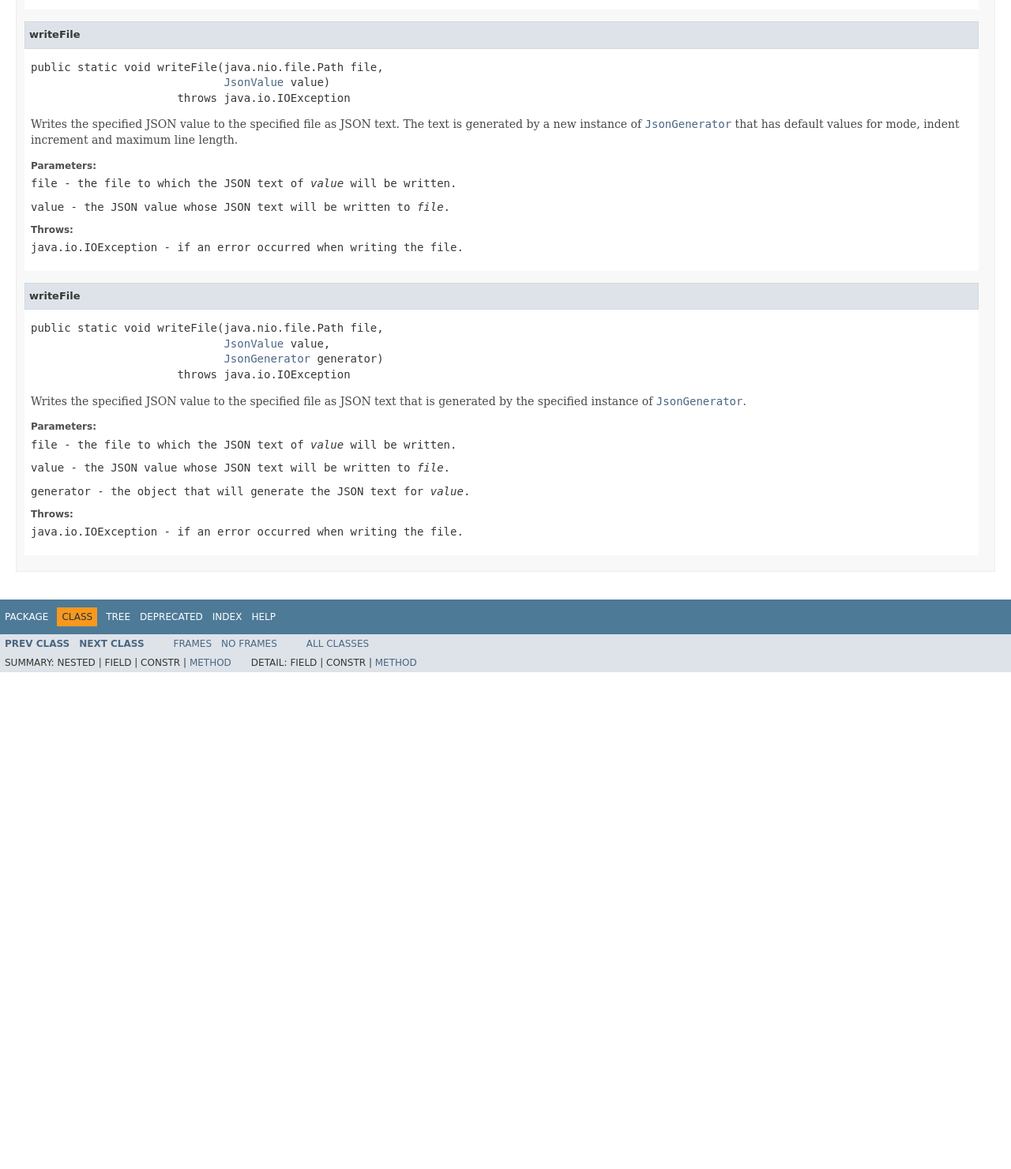
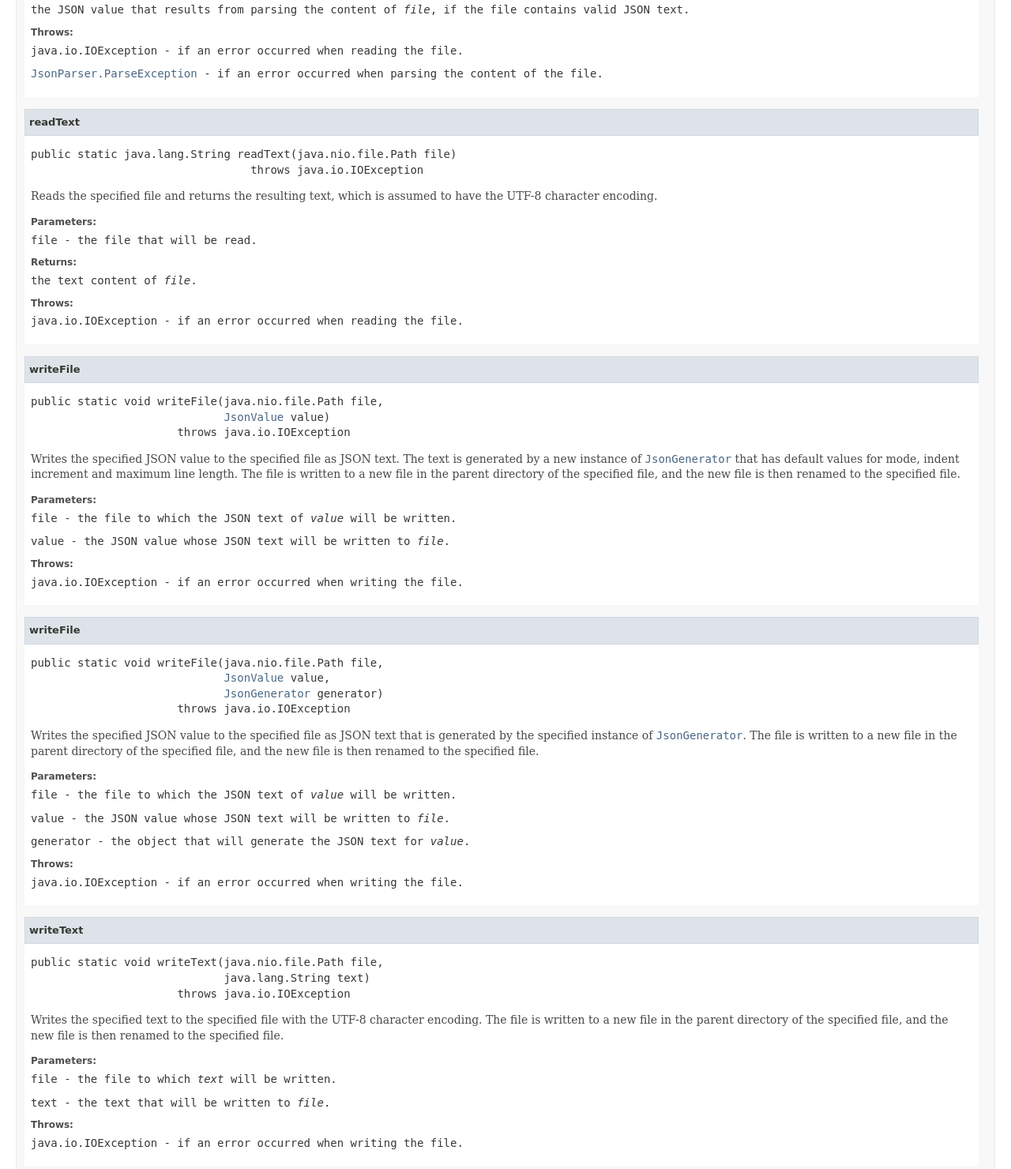
Before and after one commit to blankaspect/jsonTree, a plain HTML site: page docs/api/uk/blankaspect/common/json/JsonUtils.html in a window 1280 px wide. Shown: the part 1138-2618 px from the top of the page at 79% size. Before the commit the page ends 1989 px from the top, so only its background shows below. Drawn offline with Linux system fonts and the light colour scheme; a web font is replaced by a local one.

Commit message:
Added the methods 'readText' and 'writeText'.

```diff
--- a/docs/api/uk/blankaspect/common/json/JsonUtils.html
+++ b/docs/api/uk/blankaspect/common/json/JsonUtils.html
@@ -2,9 +2,9 @@
 <!-- NewPage -->
 <html lang="en">
 <head>
-<!-- Generated by javadoc (1.8.0_152) on Wed Dec 06 17:15:05 GMT 2017 -->
+<!-- Generated by javadoc (1.8.0_152) on Fri Dec 08 10:44:32 GMT 2017 -->
 <title>JsonUtils</title>
-<meta name="date" content="2017-12-06">
+<meta name="date" content="2017-12-08">
 <link rel="stylesheet" type="text/css" href="../../../../stylesheet.css" title="Style">
 <script type="text/javascript" src="../../../../script.js"></script>
 </head>
@@ -18,7 +18,7 @@
     catch(err) {
     }
 //-->
-var methods = {"i0":9,"i1":9,"i2":9};
+var methods = {"i0":9,"i1":9,"i2":9,"i3":9,"i4":9};
 var tabs = {65535:["t0","All Methods"],1:["t1","Static Methods"],8:["t4","Concrete Methods"]};
 var altColor = "altColor";
 var rowColor = "rowColor";
@@ -135,19 +135,32 @@ extends java.lang.Object</pre>
 </td>
 </tr>
 <tr id="i1" class="rowColor">
+<td class="colFirst"><code>static java.lang.String</code></td>
+<td class="colLast"><code><span class="memberNameLink"><a href="../../../../uk/blankaspect/common/json/JsonUtils.html#readText-java.nio.file.Path-">readText</a></span>(java.nio.file.Path&nbsp;file)</code>
+<div class="block">Reads the specified file and returns the resulting text, which is assumed to have the UTF-8 character encoding.</div>
+</td>
+</tr>
+<tr id="i2" class="altColor">
 <td class="colFirst"><code>static void</code></td>
 <td class="colLast"><code><span class="memberNameLink"><a href="../../../../uk/blankaspect/common/json/JsonUtils.html#writeFile-java.nio.file.Path-uk.blankaspect.common.json.JsonValue-">writeFile</a></span>(java.nio.file.Path&nbsp;file,
          <a href="../../../../uk/blankaspect/common/json/JsonValue.html" title="class in uk.blankaspect.common.json">JsonValue</a>&nbsp;value)</code>
 <div class="block">Writes the specified JSON value to the specified file as JSON text.</div>
 </td>
 </tr>
-<tr id="i2" class="altColor">
+<tr id="i3" class="rowColor">
 <td class="colFirst"><code>static void</code></td>
 <td class="colLast"><code><span class="memberNameLink"><a href="../../../../uk/blankaspect/common/json/JsonUtils.html#writeFile-java.nio.file.Path-uk.blankaspect.common.json.JsonValue-uk.blankaspect.common.json.JsonGenerator-">writeFile</a></span>(java.nio.file.Path&nbsp;file,
          <a href="../../../../uk/blankaspect/common/json/JsonValue.html" title="class in uk.blankaspect.common.json">JsonValue</a>&nbsp;value,
          <a href="../../../../uk/blankaspect/common/json/JsonGenerator.html" title="class in uk.blankaspect.common.json">JsonGenerator</a>&nbsp;generator)</code>
 <div class="block">Writes the specified JSON value to the specified file as JSON text that is generated by the specified instance of
  <a href="../../../../uk/blankaspect/common/json/JsonGenerator.html" title="class in uk.blankaspect.common.json"><code>JsonGenerator</code></a>.</div>
+</td>
+</tr>
+<tr id="i4" class="altColor">
+<td class="colFirst"><code>static void</code></td>
+<td class="colLast"><code><span class="memberNameLink"><a href="../../../../uk/blankaspect/common/json/JsonUtils.html#writeText-java.nio.file.Path-java.lang.String-">writeText</a></span>(java.nio.file.Path&nbsp;file,
+         java.lang.String&nbsp;text)</code>
+<div class="block">Writes the specified text to the specified file with the UTF-8 character encoding.</div>
 </td>
 </tr>
 </table>
@@ -194,6 +207,25 @@ extends java.lang.Object</pre>
 </dl>
 </li>
 </ul>
+<a name="readText-java.nio.file.Path-">
+<!--   -->
+</a>
+<ul class="blockList">
+<li class="blockList">
+<h4>readText</h4>
+<pre>public static&nbsp;java.lang.String&nbsp;readText(java.nio.file.Path&nbsp;file)
+                                 throws java.io.IOException</pre>
+<div class="block">Reads the specified file and returns the resulting text, which is assumed to have the UTF-8 character encoding.</div>
+<dl>
+<dt><span class="paramLabel">Parameters:</span></dt>
+<dd><code>file</code> - the file that will be read.</dd>
+<dt><span class="returnLabel">Returns:</span></dt>
+<dd>the text content of <i>file</i>.</dd>
+<dt><span class="throwsLabel">Throws:</span></dt>
+<dd><code>java.io.IOException</code> - if an error occurred when reading the file.</dd>
+</dl>
+</li>
+</ul>
 <a name="writeFile-java.nio.file.Path-uk.blankaspect.common.json.JsonValue-">
 <!--   -->
 </a>
@@ -204,7 +236,9 @@ extends java.lang.Object</pre>
                              <a href="../../../../uk/blankaspect/common/json/JsonValue.html" title="class in uk.blankaspect.common.json">JsonValue</a>&nbsp;value)
                       throws java.io.IOException</pre>
 <div class="block">Writes the specified JSON value to the specified file as JSON text.  The text is generated by a new instance of
- <a href="../../../../uk/blankaspect/common/json/JsonGenerator.html" title="class in uk.blankaspect.common.json"><code>JsonGenerator</code></a> that has default values for mode, indent increment and maximum line length.</div>
+ <a href="../../../../uk/blankaspect/common/json/JsonGenerator.html" title="class in uk.blankaspect.common.json"><code>JsonGenerator</code></a> that has default values for mode, indent increment and maximum line length.  The file is
+ written to a new file in the parent directory of the specified file, and the new file is then renamed to the
+ specified file.</div>
 <dl>
 <dt><span class="paramLabel">Parameters:</span></dt>
 <dd><code>file</code> - the file to which the JSON text of <i>value</i> will be written.</dd>
@@ -217,7 +251,7 @@ extends java.lang.Object</pre>
 <a name="writeFile-java.nio.file.Path-uk.blankaspect.common.json.JsonValue-uk.blankaspect.common.json.JsonGenerator-">
 <!--   -->
 </a>
-<ul class="blockListLast">
+<ul class="blockList">
 <li class="blockList">
 <h4>writeFile</h4>
 <pre>public static&nbsp;void&nbsp;writeFile(java.nio.file.Path&nbsp;file,
@@ -225,12 +259,33 @@ extends java.lang.Object</pre>
                              <a href="../../../../uk/blankaspect/common/json/JsonGenerator.html" title="class in uk.blankaspect.common.json">JsonGenerator</a>&nbsp;generator)
                       throws java.io.IOException</pre>
 <div class="block">Writes the specified JSON value to the specified file as JSON text that is generated by the specified instance of
- <a href="../../../../uk/blankaspect/common/json/JsonGenerator.html" title="class in uk.blankaspect.common.json"><code>JsonGenerator</code></a>.</div>
+ <a href="../../../../uk/blankaspect/common/json/JsonGenerator.html" title="class in uk.blankaspect.common.json"><code>JsonGenerator</code></a>.  The file is written to a new file in the parent directory of the specified file, and the
+ new file is then renamed to the specified file.</div>
 <dl>
 <dt><span class="paramLabel">Parameters:</span></dt>
 <dd><code>file</code> - the file to which the JSON text of <i>value</i> will be written.</dd>
 <dd><code>value</code> - the JSON value whose JSON text will be written to <i>file</i>.</dd>
 <dd><code>generator</code> - the object that will generate the JSON text for <i>value</i>.</dd>
+<dt><span class="throwsLabel">Throws:</span></dt>
+<dd><code>java.io.IOException</code> - if an error occurred when writing the file.</dd>
+</dl>
+</li>
+</ul>
+<a name="writeText-java.nio.file.Path-java.lang.String-">
+<!--   -->
+</a>
+<ul class="blockListLast">
+<li class="blockList">
+<h4>writeText</h4>
+<pre>public static&nbsp;void&nbsp;writeText(java.nio.file.Path&nbsp;file,
+                             java.lang.String&nbsp;text)
+                      throws java.io.IOException</pre>
+<div class="block">Writes the specified text to the specified file with the UTF-8 character encoding.  The file is written to a
+ new file in the parent directory of the specified file, and the new file is then renamed to the specified file.</div>
+<dl>
+<dt><span class="paramLabel">Parameters:</span></dt>
+<dd><code>file</code> - the file to which <i>text</i> will be written.</dd>
+<dd><code>text</code> - the text that will be written to <i>file</i>.</dd>
 <dt><span class="throwsLabel">Throws:</span></dt>
 <dd><code>java.io.IOException</code> - if an error occurred when writing the file.</dd>
 </dl>
```
